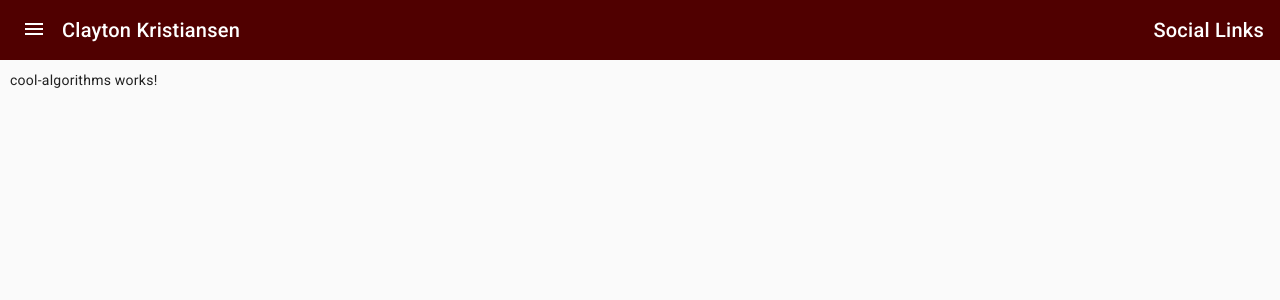
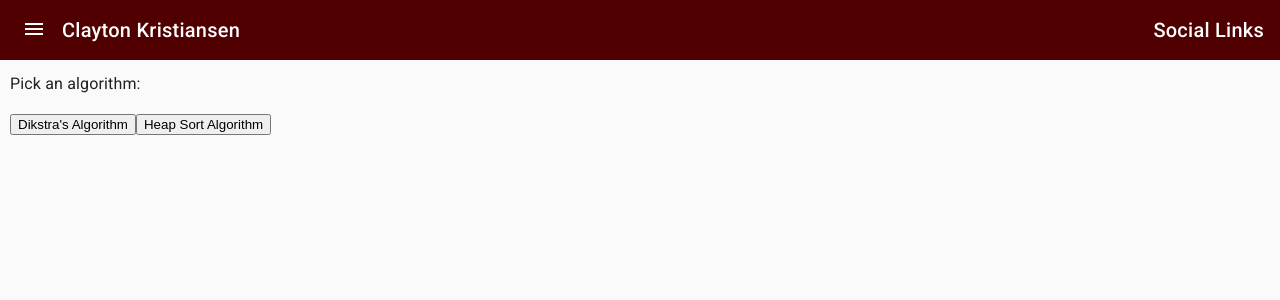
Before and after one commit to claytonkristiansen/ClaytonWebsite, an Angular app: page /coolalgorithms in a window 1280 px wide. Shown: the top 300 px of the page. Built offline with nearby package versions, Linux system fonts and the light colour scheme.

Commit message:
Made drawer toggle when swtiching pages

```diff
--- a/src/app/app.component.ts
+++ b/src/app/app.component.ts
@@ -1,4 +1,5 @@
-import { Component } from '@angular/core';
+import { Component, ViewChild, ElementRef, AfterViewInit } from '@angular/core';
+import { MatDrawer } from '@angular/material/sidenav';
 // import { Router } from 'express';
 import { Router } from '@angular/router';
 
@@ -7,14 +8,20 @@ import { Router } from '@angular/router';
   templateUrl: './app.component.html',
   styleUrls: ['./app.component.css']
 })
-export class AppComponent {
+export class AppComponent implements AfterViewInit {
+  @ViewChild('drawer') drawer: MatDrawer;
   title = 'ClaytonWebsite';
 
-  constructor(private router: Router) {}
+  constructor(private router: Router) {
+  }
+
+  ngAfterViewInit(): void {
+  }
 
   GoToMain()
   {
     this.router.navigate(['']);
+    this.drawer.toggle();
   }
 
   GoToGitHub()
@@ -30,9 +37,11 @@ export class AppComponent {
   GoToPortfolio()
   {
     this.router.navigate(['portfolio']);
+    this.drawer.toggle();
   }
   GoToCoolAlgorithms()
   {
     this.router.navigate(['coolalgorithms']);
+    this.drawer.toggle();
   }
 }
--- a/src/app/cool-algorithms/cool-algorithms.component.css
+++ b/src/app/cool-algorithms/cool-algorithms.component.css
@@ -0,0 +1,4 @@
+h1{
+    color:black;
+    text-align: center;
+}
--- a/src/app/cool-algorithms/cool-algorithms.component.html
+++ b/src/app/cool-algorithms/cool-algorithms.component.html
@@ -1 +1,18 @@
-<p>cool-algorithms works!</p>
+<!DOCTYPE html>
+<html lang="en">
+    <head>
+        <meta charset="utf-8"/>
+        <title>Algorithm Demonstration</title>
+        <h1>Algorithm Demonstration</h1>
+    </head>
+
+    <body>
+        <h3>Pick an algorithm:</h3>
+        <button onclick="window.location.href='dikstras.html'" style="float: left;">
+            Dikstra's Algorithm
+        </button>
+        <button onclick="window.location.href='heapsort.html'" style="float: left;">
+            Heap Sort Algorithm
+        </button>
+    </body>
+</html>
--- a/tsconfig.json
+++ b/tsconfig.json
@@ -11,6 +11,7 @@
     "noImplicitReturns": true,
     "noFallthroughCasesInSwitch": true,
     "sourceMap": true,
+    "strictPropertyInitialization": false,
     "declaration": false,
     "downlevelIteration": true,
     "experimentalDecorators": true,
```
